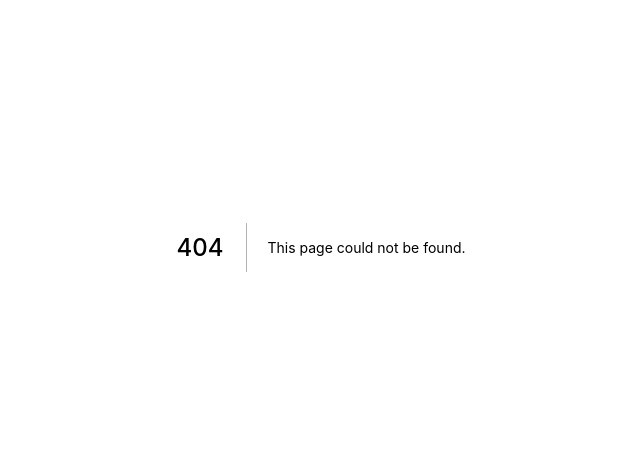
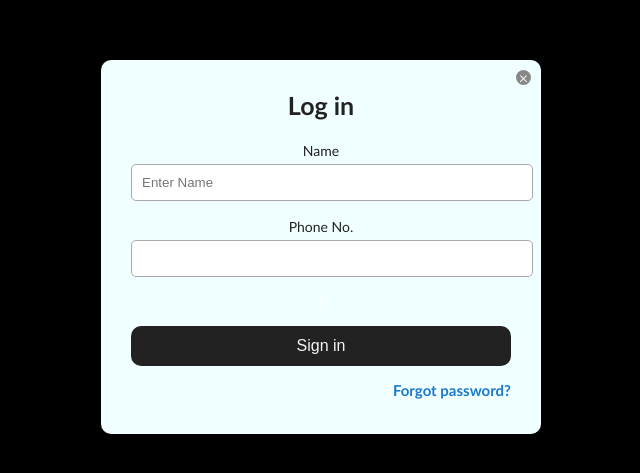
Before and after one commit to pradeep1412/frontend, a Next.js app: page /login in a window 1280 px wide. Before the commit this address had no page. Shown: the part 153-626 px from the top of the page, without its empty margins (319-959 px from the left). Built offline with nearby package versions, Linux system fonts and the light colour scheme.

Commit message:
credentials

```diff
--- a/src/assets/css/index.css
+++ b/src/assets/css/index.css
@@ -5,6 +5,7 @@
 
 @import url(./modules/landing/index.css);
 @import url(./modules/footer/Footer.css);
+@import url(./modules/credentials/credentials.css);
 
 
 
--- /dev/null
+++ b/src/assets/css/modules/credentials/credentials.css
@@ -0,0 +1,67 @@
+.popup{
+  position: absolute;
+  top:50%;
+  left: 50%;
+  transform: translate(-50%,-50%);
+  width: 380px;
+  padding: 20px 30px;
+  background-color: azure;
+  box-shadow: 2px 2px 5px rgba((0), 0,0, 0.15) ;
+  border-radius: 10px;
+  opacity: 0px;
+}
+.popup .close-btn{
+  position:absolute;
+   top:10px;
+   right:10px;
+  width:15px;
+  height:15px;
+  background:#888;
+  color:#eee;
+   text-align:center;
+   line-height:15px;
+  border-radius:15px;
+  cursor:pointer;
+}
+.popup .form h2{
+  text-align:center;
+  color:#222;
+  margin:10px 0px 20px;
+  font-size:25px;
+ }
+ .popup .form .form-element{
+  margin:15px 0px;
+ }
+ .popup .form .form-element label{
+  font-size:14px;
+  color:#222;
+ }
+ .popup .form .form-element input[type="text"],
+ .popup .form .form-element input[type="tel"]{
+  margin-top:5px;
+  display:block;
+  width:100%;
+  padding:10px;
+  outline:none;
+  border: 1px solid #aaa;
+  border-radius: 5px;
+}
+.popup .form .form-element button{
+  width:100%;
+  height:40px;
+  border:none;
+  outline:none;
+  font-size:16px;
+  background:#222;
+  color:#f5f5f5;
+   border-radius:10px;
+   cursor:pointer;
+}
+.popup .form .form-element a{
+  display:block;
+  text-align:right;
+  font-size:15px;
+  color:#1a79ca;
+  text-decoration:none;
+  font-weight:600;
+}
--- /dev/null
+++ b/src/modules/credentials/Credentials.js
@@ -0,0 +1,31 @@
+import React from 'react'
+
+function Credentials() {
+  return (
+    <div>
+      <div class="popup">
+  <div class="close-btn">&times;</div>
+  <div class="form">
+    <h2>Log in</h2>
+    <div class="form-element">
+      <label>Name</label>
+      <input type="text"id="email"placeholder="Enter Name"></input>
+    </div>
+    <div class="form-element">
+      <label for="password">Phone No.</label>
+      <input type="tel"id="tel" pattern='[0-9]{10}'></input>
+    </div>I
+
+    <div class="form-element">
+    <button>Sign in</button>
+</div>
+<div class="form-element">
+<a href="#"> Forgot password?</a>
+</div>
+</div>
+    </div>
+    </div>
+ )
+}
+
+export default Credentials
--- a/src/modules/landing/Landing.js
+++ b/src/modules/landing/Landing.js
@@ -9,9 +9,9 @@ function Landing() {
       <ul className='Header'>
         <li>2022</li>
         <li>Branding,identity,Digital Products,<br/>UX/UI Design,Webflow</li>
-        <li className='icon'><Image src={icon} alt='icon'/></li>
-        <li>https://webflow.redis.agency</li>
-        <li><Link className='Credentials' href="www.instagram.com">Login</Link></li>
+        <li className='icon'><Link href=""><Image src={icon} alt='icon'/></Link></li>
+        <li><Link className='Credentials' href="https://webflow.redis.agency">https://webflow.redis.agency</Link></li>
+        <li><Link className='Credentials' href="/login" >Login</Link></li>
         <li><Link className='Credentials' href="www.instagram.com">Sign Up</Link></li>
       </ul>
       <div>
--- /dev/null
+++ b/src/pages/login.js
@@ -0,0 +1,13 @@
+import React from 'react'
+import Credentials from '../modules/credentials/Credentials'
+
+
+function login() {
+  return (
+    <div>
+      <Credentials/>
+    </div>
+  )
+}
+
+export default login
```
Also changed, not shown: src/assets/css/modules/credentials/Credentials.js (deleted, +0 -11 lines).
